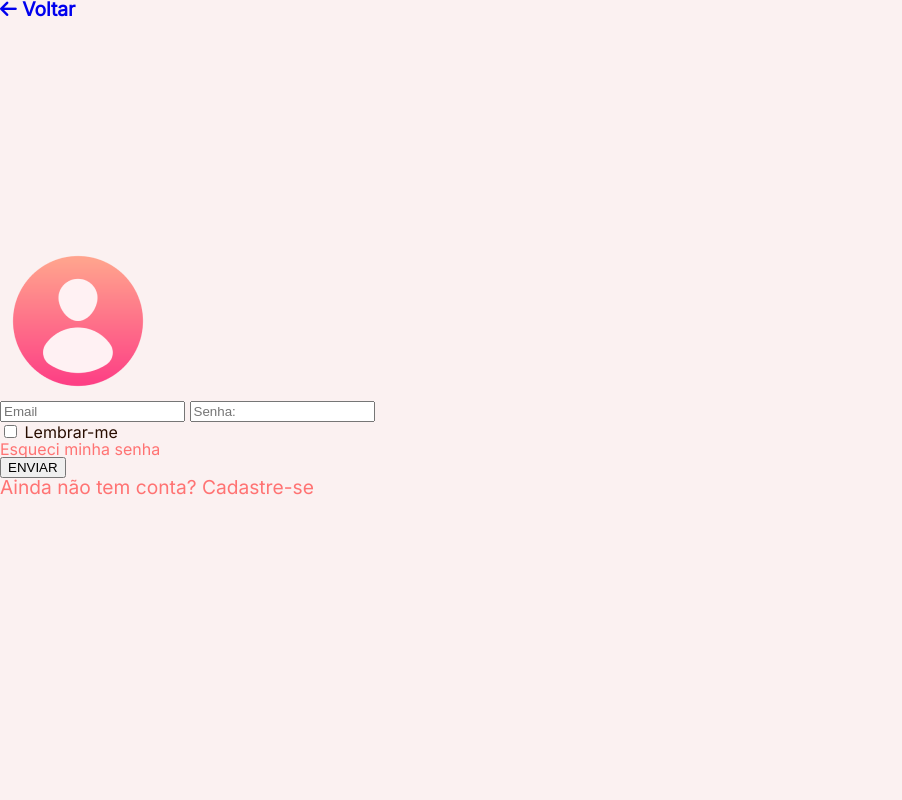
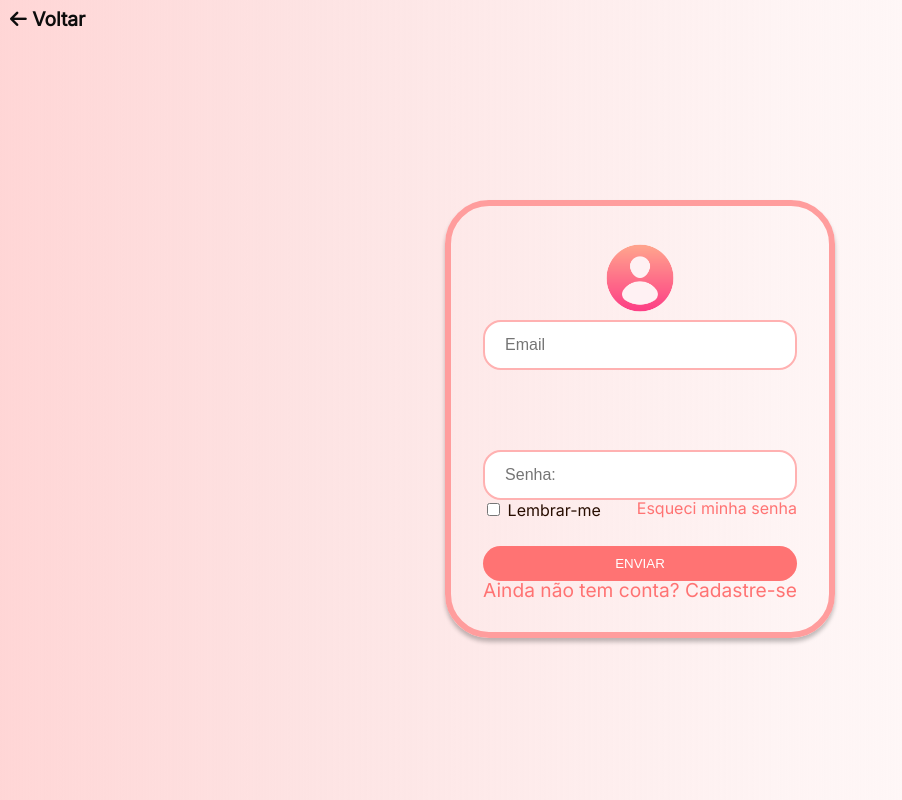
Before and after one commit to larissa-NUF/alge, a PHP site: page /login.html in a window 1280 px wide. Shown: the whole page, without its empty margins (0-902 px from the left). Run offline with PHP 8.4, Linux system fonts and the light colour scheme; some libraries are stand-ins or nearby versions.

Commit message:
fix: página login concertada

```diff
--- a/css/login.css
+++ b/css/login.css
@@ -1,27 +1,14 @@
-.login{
-	display: none;
-	position: absolute;
-	top: 50%;
-	left: 50%;
-	transform: translate(-50%,-50%);
-	width: 100%;
-	height: 100%;
-	background-color: rgba(0, 0, 0, 0.4);
-}
-
-.login-container{
-	position: absolute;
-	top: 50%;
-	left: 50%;
-	transform: translate(-50%,-50%);
-	background: pink; /*	tirei fundo gradiente porque não ficou agradavel no modal, por isso retirei, favor alguém (provavelmente eu ou a Larissa) troque a cor depois	*/
-	width: 60vw;
-	height: 60vh;
-	max-width: 40%;
-	border-radius: 3px;
+body{
 	display: flex;
 	flex-direction: column;
-	gap: 2.5rem;
+	background: linear-gradient(90deg, #FFD6D6 0%, rgba(252, 209, 209, 0.6) 24.48%, rgba(252, 215, 215, 0.28) 60.42%, #FFFFFF 100%);
+}
+.login-container{
+	width: 100%;
+	height: calc(100vh - 20px - 1.3em);
+	display: flex;
+	justify-content: center;
+	align-items: center;
 }
 a{
 	color:#FF7373;
@@ -35,15 +22,15 @@ a{
 	border-bottom: 2px solid #FFB1B1;
 }
 
-.menu h3{
+.voltar h3{
 	padding: 10px;
 }
 
-.menu h3 a{
+.voltar h3 a{
 	color: rgb(12, 12, 12);
 }
 
-.menu h3 a:hover{
+.voltar h3 a:hover{
 	text-decoration: underline;
 }
 
@@ -52,6 +39,13 @@ a{
 	flex-direction: column;
 	align-items: center;
 	justify-content: center;
+	max-width: 40%;
+	border-radius: 3px;
+	gap: 2.5rem;
+	border-radius: 44px;
+	padding: 2em;
+	border: 6px solid #FF9D9D;
+	box-shadow: 0px 4px 4px rgba(0, 0, 0, 0.25);
 }
 
 .form{
@@ -109,7 +103,7 @@ h4{
 	height: 44px;
 	border-radius: 18px;
 	font-size: 1em;
-	padding: 20px;
+	padding-left: 20px;
 }
 
 
--- a/login.html
+++ b/login.html
@@ -6,14 +6,17 @@
     <meta http-equiv="X-UA-Compatible" content="IE=edge">
     <meta name="viewport" content="width=device-width, initial-scale=1.0">
 	<link rel="stylesheet" href="css/reset.css">
+	<link rel="stylesheet" href="css/login.css">
 	<link rel="preconnect" href="https://fonts.googleapis.com">
     <link rel="preconnect" href="https://fonts.gstatic.com" crossorigin>
     <link href="https://fonts.googleapis.com/css2?family=Inter&display=swap" rel="stylesheet">
 </head>
 <body >
-	<div class="menu">
+	<div class="voltar">
 		<h3><a href="index.html"><i class="fa-solid fa-arrow-left"></i> Voltar</a></h3>
 	</div>
+	<div class="login-container">
+
 		<div class="formulario">
 			<form name="Login" class="login" id="loginForm">
 				<div>
@@ -42,6 +45,8 @@
 			</form>
 		</div>
 
+	</div>
+
 	<script src="https://kit.fontawesome.com/8ec8caa784.js" crossorigin="anonymous"></script>
 	<script src="js/login.js"></script>
 
```
Lines whose indentation alone changed are shown as unchanged.
